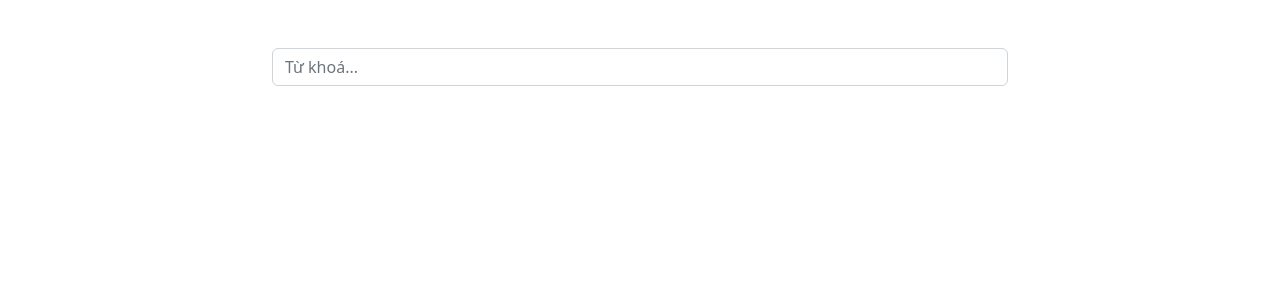
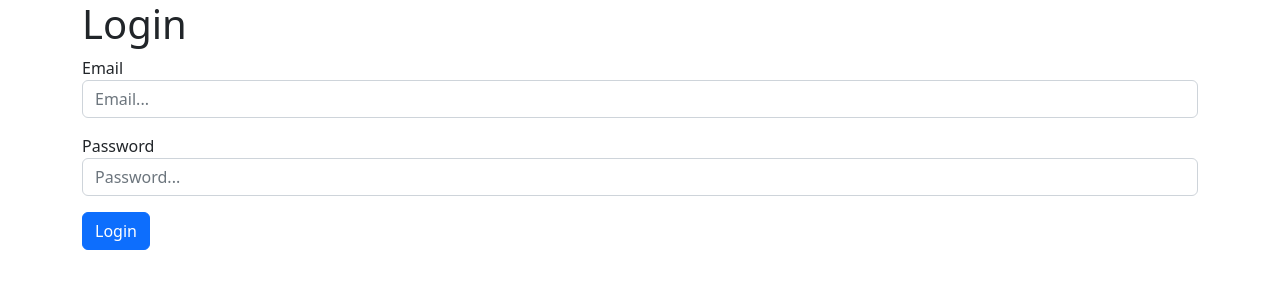
Before and after one commit to hoanganit19/tech2_react_k1_07, a React (Create React App) app: page / in a window 1280 px wide. Shown: the top 300 px of the page. Built offline with nearby package versions, Linux system fonts and the light colour scheme.

Commit message:
Update code

```diff
--- /dev/null
+++ b/db.json
@@ -0,0 +1,32 @@
+{
+  "users": [
+    {
+      "email": "hoangan.web@gmail.com",
+      "password": "$2a$10$vE9mslgyuK7IMNdkbrisROExgZfR.rhFXSwqJ8dnPVtmwaNmqIjde",
+      "name": "Hoàng An",
+      "id": 1
+    },
+    {
+      "email": "contact@unicode.vn",
+      "password": "$2a$10$Ollsfqc7MpMAJacM4cv9R.koIa7x/ORs8bTkfCYmN19VujmqiFpAi",
+      "name": "Hoàng An",
+      "id": 2
+    }
+  ],
+  "products": [
+    {
+      "id": 1,
+      "name": "Product 1"
+    },
+
+    {
+      "id": 2,
+      "name": "Product 1"
+    },
+
+    {
+      "id": 3,
+      "name": "Product 1"
+    }
+  ]
+}
--- a/src/App.js
+++ b/src/App.js
@@ -22,6 +22,7 @@ import SearchStudent from './hook18/SearchStudent';
 import Products from './components/Products';
 import Clock from './components/Clock';
 import SearchProducts from './components/SearchProducts';
+import Login from './auth/Login';
 
 function App() {
   return (
@@ -32,7 +33,8 @@ function App() {
         {/* <Counter /> */}
         {/* <SearchStudent /> */}
         {/* <Products /> */}
-        <SearchProducts />
+        {/* <SearchProducts /> */}
+        <Login />
       </>
   );
 }
--- /dev/null
+++ b/src/auth/Login.js
@@ -0,0 +1,140 @@
+import React, {useState, useEffect} from "react";
+import "bootstrap/dist/css/bootstrap.min.css";
+
+export default function Login() {
+
+  const SERVER_API = `http://localhost:3004`;
+
+  const [email, setEmail]  = useState('');
+  const [password, setPassword]  = useState('');
+
+  let [isLogin, setStatus] = useState(localStorage.getItem('accessToken')?true:false);
+
+  let [token, setToken] = useState('');
+
+  let [productList, setProducts] = useState([]);
+
+  useEffect(() => {
+    if (localStorage.getItem('accessToken')){
+        setStatus(true);
+        setToken(localStorage.getItem('accessToken'));
+    }
+  }, []);
+
+  useEffect(() => {
+    getProducts();
+  }, [token]);
+
+  const changeValue = (e) => {
+      if (e.target.name==='email'){
+        setEmail(e.target.value);
+      }
+
+      if (e.target.name==='password'){
+        setPassword(e.target.value);
+      }
+  }
+
+  const handleLogin = (e) => {
+    e.preventDefault();
+
+    const dataLogin = {
+        email: email,
+        password: password
+    }
+
+    fetch(`${SERVER_API}/login`, {
+        method: 'POST',
+        headers: {
+            "Content-Type": "application/json"
+        },
+        body: JSON.stringify(dataLogin)
+    })
+    .then(response => response.json())
+    .then(response => {
+        if (response.accessToken!==undefined && response.accessToken!==null){
+            localStorage.setItem('accessToken', response.accessToken);
+            setEmail('');
+            setPassword('');
+            setStatus(true);
+        }
+    })
+
+  }
+
+  const handleLogout = (e) => {
+    e.preventDefault();
+    localStorage.removeItem('accessToken');
+    setStatus(false);
+  }
+
+  const getProducts = () => {
+
+    if (token){
+        fetch(`${SERVER_API}/660/products`, {
+            method: 'GET',
+            headers: {
+                'Authorization': 'Bearer '+token
+            }
+        })
+        .then(response => response.json())
+        .then(products => {
+            setProducts(products);
+        })
+    }
+
+  }
+
+  return (
+    <div className={"container"}>
+        {
+            isLogin
+            ?
+            <>
+                <h2>Chào bạn</h2>
+                <a href="#" onClick={handleLogout}>Đăng xuất</a>
+                <hr />
+                {
+                    productList.map(product => <p key={product.id}>{product.name}</p>)
+                }
+            </>
+            :
+            <>
+                <h1>Login</h1>
+      <form onSubmit={handleLogin}>
+        <div className={"mb-3"}>
+          <label>Email</label>
+          <input
+            type={"email"}
+            name={"email"}
+            className={"form-control"}
+            placeholder={"Email..."}
+            onChange={changeValue}
+            value={email}
+            required
+          />
+        </div>
+
+        <div className={"mb-3"}>
+          <label>Password</label>
+          <input
+            type={"password"}
+            name={"password"}
+            className={"form-control"}
+            placeholder={"Password..."}
+            onChange={changeValue}
+            value={password}
+            required
+          />
+        </div>
+
+        <button type={"submit"} className={"btn btn-primary"}>
+          Login
+        </button>
+      </form>
+            </>
+        }
+
+    </div>
+  );
+}
```
Also changed, not shown: package.json (+7 -0 lines), server.js (added, +53 -0 lines), 1 other file (tests, documents, lock files or other folders).
